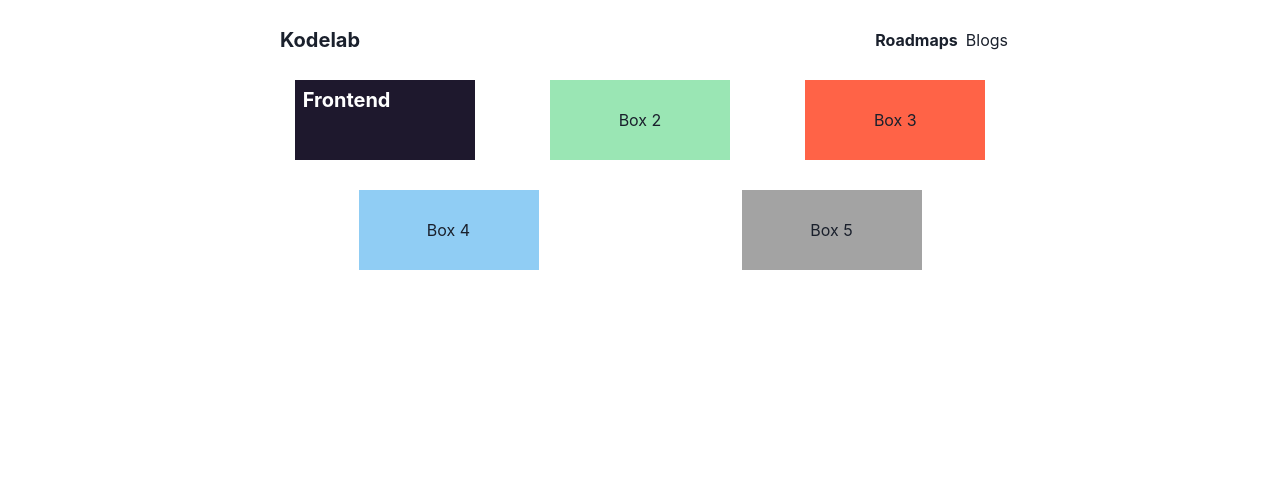
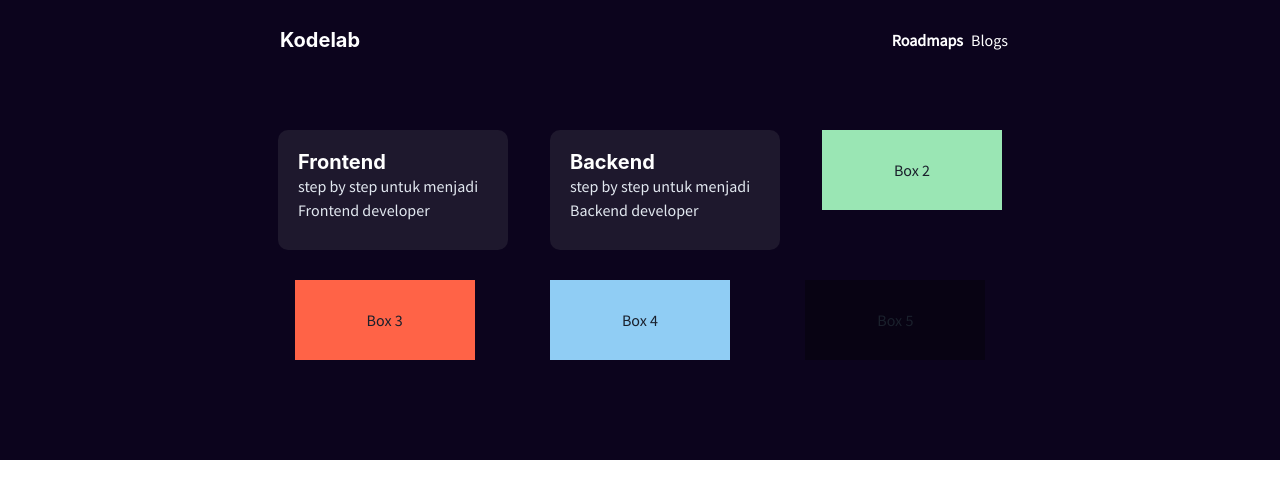
Before and after one commit to fajarspace/kodelab-roadmap, a React (Create React App) app: page /roadmaps in a window 1280 px wide. Shown: the top 498 px of the page. Built offline with nearby package versions, Linux system fonts and the light colour scheme.

Commit message:
rebuilding site Mon Jan  2 22:47:50 WIB 2023

```diff
--- a/src/App.css
+++ b/src/App.css
@@ -1,38 +1,5 @@
-.App {
-  text-align: center;
+@import url('https://fonts.googleapis.com/css2?family=Source+Sans+Pro&display=swap');
+
+* {
+  font-family: 'Source Sans Pro', sans-serif;
 }
-
-.App-logo {
-  height: 40vmin;
-  pointer-events: none;
-}
-
-@media (prefers-reduced-motion: no-preference) {
-  .App-logo {
-    animation: App-logo-spin infinite 20s linear;
-  }
-}
-
-.App-header {
-  background-color: #282c34;
-  min-height: 100vh;
-  display: flex;
-  flex-direction: column;
-  align-items: center;
-  justify-content: center;
-  font-size: calc(10px + 2vmin);
-  color: white;
-}
-
-.App-link {
-  color: #61dafb;
-}
-
-@keyframes App-logo-spin {
-  from {
-    transform: rotate(0deg);
-  }
-  to {
-    transform: rotate(360deg);
-  }
-}
--- a/src/components/Navbar.tsx
+++ b/src/components/Navbar.tsx
@@ -18,6 +18,7 @@ const Navbar = () => {
           </li>
         </ul>
       </nav> */}
+      <Box bg='#0C041D' color='white'>
         <Container pt={5} pb={5} maxW="container.md">
           <Flex minWidth='max-content' alignItems='center' gap='2'>
             <Box p='2'>
@@ -36,6 +37,7 @@ const Navbar = () => {
             <Link to="/blogs">Blogs</Link>
           </Flex>
         </Container>
+      </Box>
       <Outlet />
     </>
   )
--- a/src/pages/Roadmap.tsx
+++ b/src/pages/Roadmap.tsx
@@ -5,12 +5,22 @@ import { Link } from "react-router-dom";
 const Roadmap = () => {
   return (
     <>
-      <Container maxW="container.md" pb="90px" >
+      <Box bg='#0C041D'>
+        <Container maxW="container.md" pt="50px" pb="100px">
           <Wrap spacing='30px' justify='space-around'>
             <WrapItem>
               <Link to="/">
-              <Box p={2} w='180px' h='80px' bg='#1E182D' color='white'>
+                <Box rounded='10px' p={5} w='230px' h='120px' bg='#1E182D' color='white'>
                   <Heading size='md'>Frontend</Heading>
+                  <Text size='sm' color='gray.200'>step by step untuk menjadi Frontend developer</Text>
+                </Box>
+              </Link>
+            </WrapItem>
+            <WrapItem>
+              <Link to="/">
+                <Box rounded='10px' p={5} w='230px' h='120px' bg='#1E182D' color='white'>
+                  <Heading size='md'>Backend</Heading>
+                  <Text size='sm' color='gray.200'>step by step untuk menjadi Backend developer</Text>
                 </Box>
               </Link>
             </WrapItem>
@@ -36,6 +46,7 @@ const Roadmap = () => {
             </WrapItem>
           </Wrap>
         </Container>
+      </Box>
     </>
   )
 }
```
Lines whose indentation alone changed are shown as unchanged.
